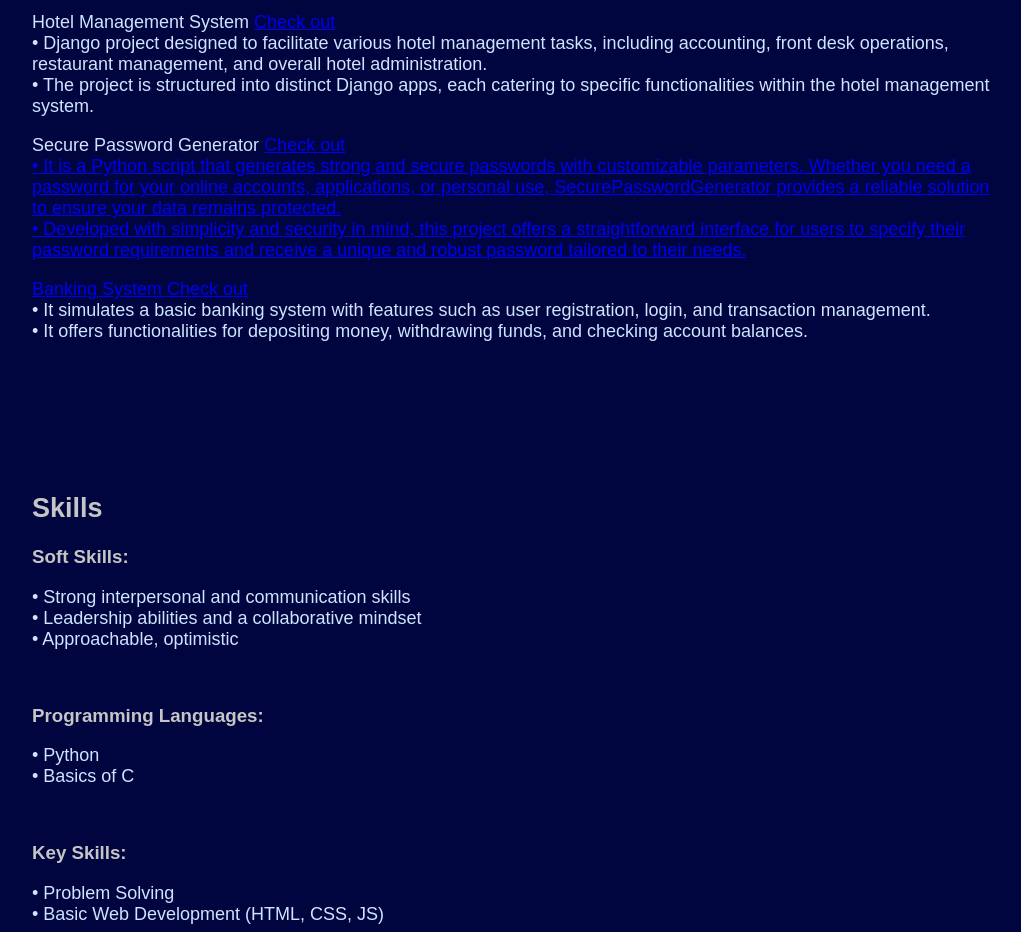
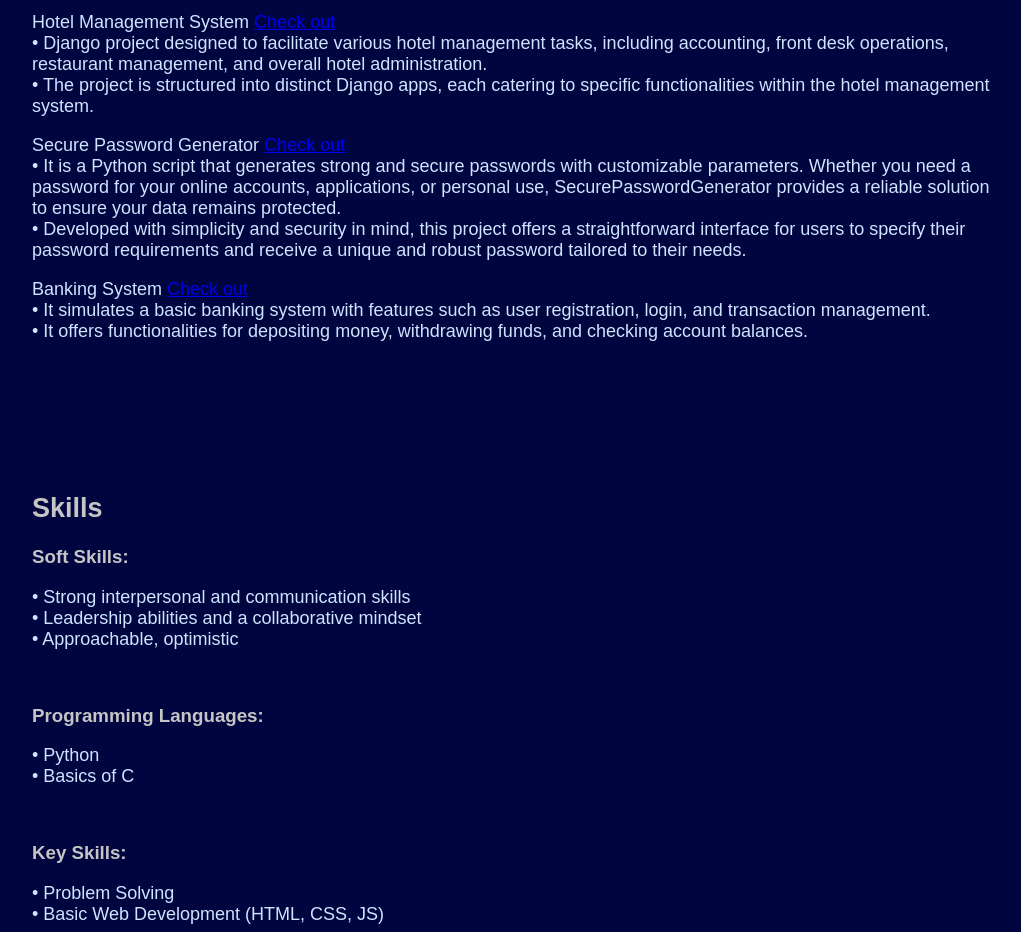
Before and after one commit to typicaleoxx/codewclumsy, a plain HTML site: page index.htm in a window 1280 px wide. Shown: the part 960-1892 px from the top of the page, without its empty margins (128-1149 px from the left). Drawn offline with Linux system fonts and the light colour scheme.

Commit message:
anchor end tag

```diff
--- a/index.htm
+++ b/index.htm
@@ -60,7 +60,7 @@
                 • The project is structured into distinct Django apps, each catering to specific functionalities within the hotel management system.
             </p>
 
-            <p>Secure Password Generator <a href="https://github.com/typicaleoxx/SecurePasswordGenerator">Check out<br>
+            <p>Secure Password Generator <a href="https://github.com/typicaleoxx/SecurePasswordGenerator">Check out</a><br>
 • It is a Python script that generates strong and secure passwords with customizable parameters. Whether you need a password for your online accounts, applications, or personal use, SecurePasswordGenerator provides a reliable solution to ensure your data remains protected.  <br>
 • Developed with simplicity and security in mind, this project offers a straightforward interface for users to specify their password requirements and receive a unique and robust password tailored to their needs.<br></p>
 <p>Banking System <a href="https://github.com/typicaleoxx/BankingSystem">Check out</a><br>
```
